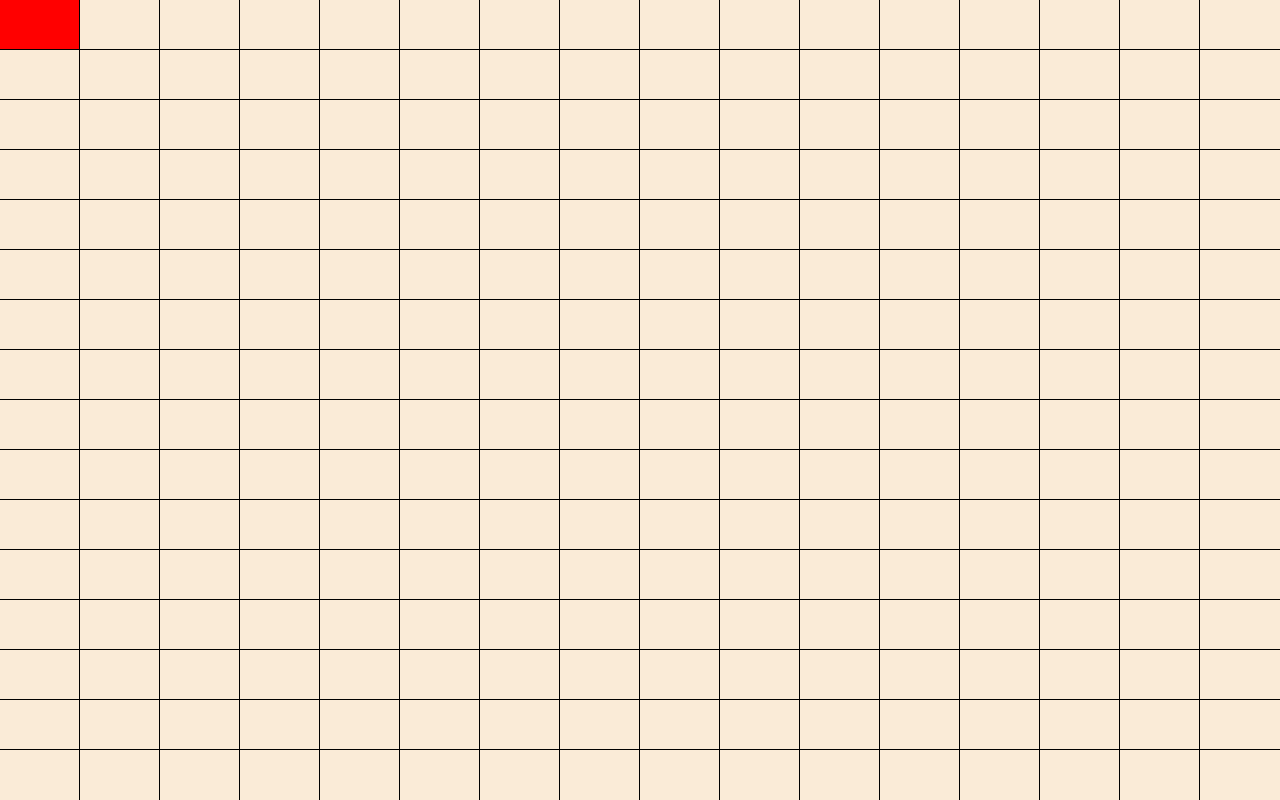
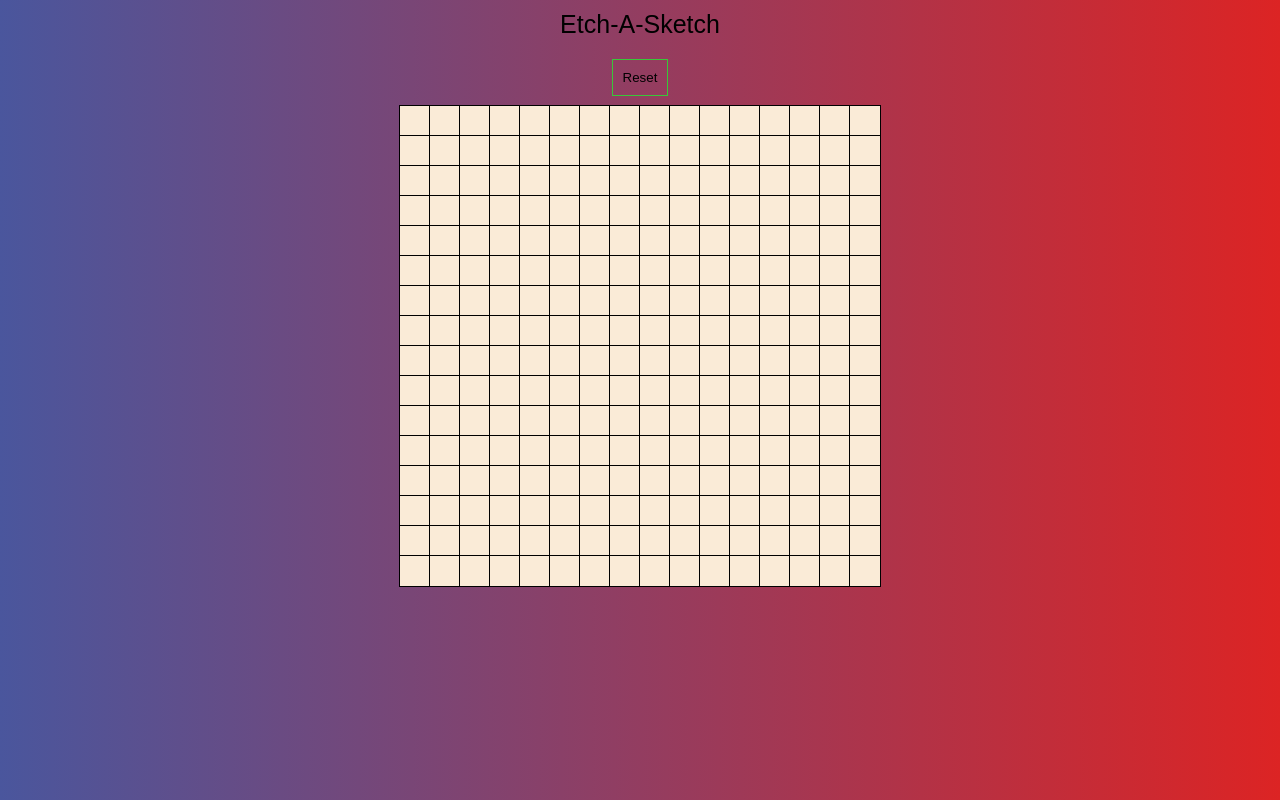
Before and after one commit to TruePadawan/etch-a-sketch, a plain HTML site: page index.html in a window 1280 px wide. Drawn offline with Linux system fonts and the light colour scheme.

Commit message:
version_1 of etch-a-sketch

```diff
--- a/index.html
+++ b/index.html
@@ -8,7 +8,9 @@
     <title>Etch-A-Sketch</title>
 </head>
 <body>
+    <header>Etch-A-Sketch</header>
     <main>
+        <button onclick="clearGrid();" class="reset-button">Reset</button>
         <div class="container">
 
         </div>
--- a/script.js
+++ b/script.js
@@ -1,14 +1,45 @@
 let container = document.querySelector('.container');
 
-for (let i = 0; i < 16; ++i)
+function clearGrid()
 {
-    for (let j = 0; j < 16; ++j)
+    while(container.firstChild)
     {
-        let gridUnit = document.createElement('div');
-        gridUnit.className = 'gridUnit';
-        gridUnit.addEventListener('mouseenter',() => {
-            gridUnit.style.backgroundColor = 'red';
-        });
-        container.appendChild(gridUnit);
+        container.removeChild(container.firstChild);
     }
+    let NUM_OF_SQUARE = prompt("Number of squares per side? (<=100)");
+
+    while(NUM_OF_SQUARE > 100)
+    {
+        NUM_OF_SQUARE = prompt("Number of squares per side? (<=100)");
+    }
+
+    generateGridLayout(NUM_OF_SQUARE);
 }
+
+
+function generateGridLayout(num)
+{
+  for (let i = 0; i < num; ++i) {
+    for (let j = 0; j < num; ++j) {
+      let gridUnit = document.createElement("div");
+      gridUnit.className = "gridUnit";
+      gridUnit.style.width = `calc(100%/${num})`;
+      gridUnit.style.height = `calc(100%/${num})`;
+      gridUnit.addEventListener("mouseenter", () => {
+        gridUnit.style.backgroundColor = generateRandomColor();
+      });
+      container.appendChild(gridUnit);
+    }
+  }
+}
+
+function generateRandomColor()
+{
+  const randomBetween = (min, max) => min + Math.floor(Math.random() * (max - min + 1));
+  const r = randomBetween(0, 255);
+  const g = randomBetween(0, 255);
+  const b = randomBetween(0, 255);
+  return `rgb(${r},${g},${b})`;
+}
+
+generateGridLayout(16);
--- a/styles.css
+++ b/styles.css
@@ -1,5 +1,8 @@
 html {
     box-sizing: border-box;
+    background: #DC2424;  /* fallback for old browsers */
+    background: -webkit-linear-gradient(to right, #4A569D, #DC2424);
+    background: linear-gradient(to right, #4A569D, #DC2424);
 }
 
 *,*::before,*::after {
@@ -8,18 +11,46 @@ html {
     padding: 0;
 }
 
+header {
+    font-family: sans-serif;
+    font-size: 25px;
+    width: fit-content;
+    margin: 10px auto;
+}
+
+main {
+    display: flex;
+    flex-direction: column;
+    align-items: center;
+}
+
 .container {
-    height: 100vh;
+    max-width: 90%;
+    /* max-height: 30em; */
+    width: 30em;
+    height: 30em;
     background: coral;
     display: flex;
     flex-wrap: wrap;
-    align-content: flex-start;
 }
 
 .gridUnit {
     background-color: antiquewhite;
-    width: calc(100%/16);
-    height: calc(100%/16);
     outline: 1px solid black;
 
 }
+
+.reset-button {
+    background: transparent;
+    border: 1px solid rgb(57, 199, 57);
+    padding: 10px;
+    margin: 10px auto;
+}
+
+.reset-button:hover {
+    background: rgb(57, 199, 57);
+}
+
+.reset-button:active {
+    background: rgb(69, 122, 69);
+}
```
